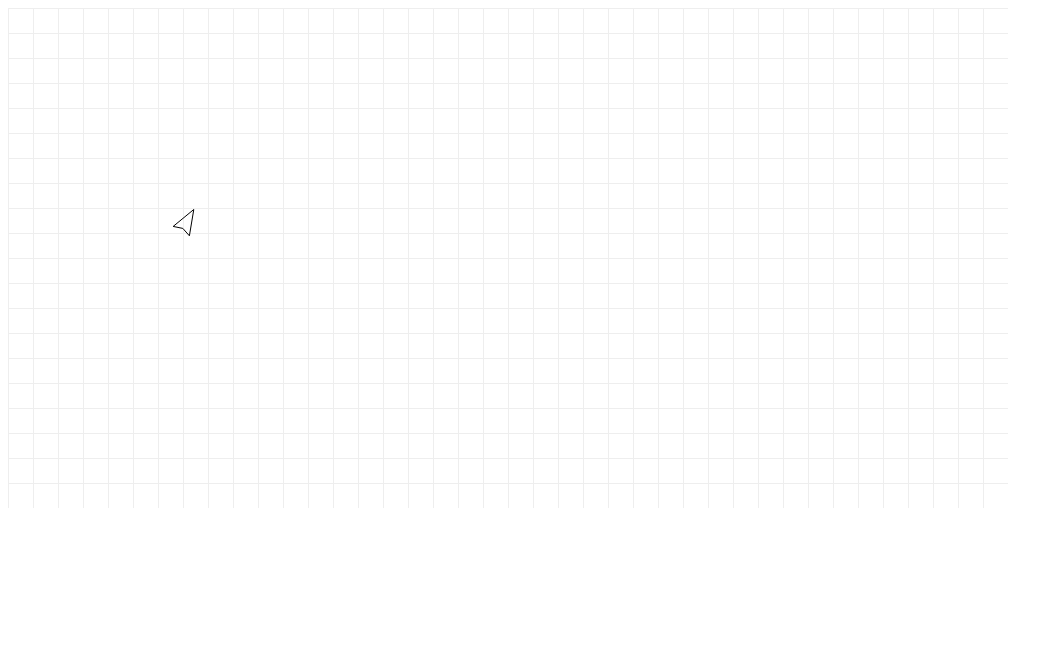
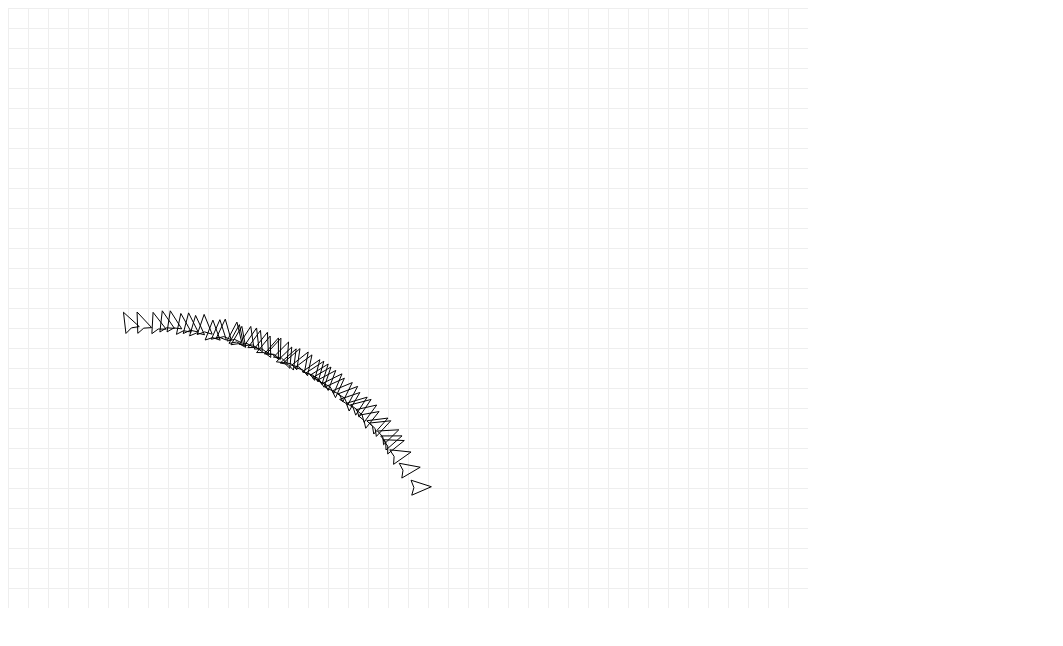
Before and after one commit to gnidan/canvasboids, a plain HTML site: page boids.html in a window 1280 px wide. Shown: the whole page, without its empty margins (0-1063 px from the left). Drawn offline with Linux system fonts and the light colour scheme.

Commit message:
first version working

```diff
--- a/boids.html
+++ b/boids.html
@@ -5,13 +5,14 @@
   <script src="boids.js"></script>
 </head>
 <body>
-<canvas id="boids" width="1000" height="500"></canvas>
+<canvas id="boids" width="800" height="600"></canvas>
 <script>
 
 var canvasElement = document.getElementById("boids");
-var arena = new Arena(canvasElement, 25, 1);
+var arena = new Arena(canvasElement, 20, 4);
 
-arena.newBoid(200, 200, 0);
+for(var i=0; i<50; i++)
+  arena.newBoid(100, 100);
 arena.simulate(30);
 
 //setInterval(step, 50);
--- a/boids.js
+++ b/boids.js
@@ -1,10 +1,12 @@
-function Arena(canvas, size, speed)
+function Arena(canvas, size, maxSpeed)
 {
+	this.neighborDistance = 2 * size;
+
 	// speed is in boid lengths per second
 	this.canvas = canvas;
 	this.context = canvas.getContext("2d");
 	this.size = size;
-	this.speed = speed;
+	this.maxSpeed = maxSpeed;
 	this.objects = [];
 
 	this.simulate = function(framerate) {
@@ -17,8 +19,8 @@ function Arena(canvas, size, speed)
 		setInterval(function() { arena.step(arena); }, 1000.0 / framerate);
 	}
 
-	this.newBoid = function(centerX, centerY, theta) {
-		var b = new Boid(centerX, centerY, theta);
+	this.newBoid = function(x, y) {
+		var b = new Boid(x, y);
 		this.objects.push(b);
 		return b;
 	}
@@ -50,39 +52,69 @@ function Arena(canvas, size, speed)
 
 		for(var i in arena.objects)
 		{
-			arena.objects[i].move( this.size * this.speed * this.portion );
-			arena.objects[i].rotate(Math.PI * 2 / 180);
+			var boid = arena.objects[i];
 
+			var neighbors = [];
+			for(var j in arena.objects)
+			{
+			  var other = arena.objects[j];
+
+			  if(other != boid && boid.pos.distance(other.pos) < this.neighborDistance)
+			      neighbors.push(other);
+			}
+
+			if(neighbors.length > 0)
+			  boid.flock(neighbors);
+
+			var distance = arena.size * arena.maxSpeed * arena.portion;
+
+			boid.move(distance);
+
+		}
+
+		for(var i in arena.objects)
+		{
+		  var boid  = arena.objects[i];
+
+		  boid.pos.x += arena.canvas.width;
+		  boid.pos.y += arena.canvas.height;
+
+		  boid.pos.x %= arena.canvas.width;
+			boid.pos.y %= arena.canvas.height;
 		}
 
 		arena.draw();
 	}
 }
 
-function Boid(centerX, centerY, theta)
+function Boid(x, y)
 {
-	this.centerX = centerX;
-	this.centerY = centerY;
-	this.theta = theta;
+  this.pos   = new Vector2D(x, y);
+  this.vel   = new Vector2D(Math.random() * 2 - 1, Math.random() * 2 - 1);
+  this.acc   = new Vector2D(0,0);
 
 	this.draw =	function(context, length) {
 	  var width = 3/4 * length;
 	  context.beginPath();
 
-	  frontX = this.centerX + (length / 2) * Math.cos(this.theta);
-	  frontY = this.centerY + (length / 2) * Math.sin(this.theta);
+	  var centerX = this.pos.x;
+	  var centerY = this.pos.y;
+	  var theta   = this.vel.theta();
 
-	  rearX = frontX - 2 * (frontX - this.centerX);
-	  rearY = frontY - 2 * (frontY - this.centerY);
+	  var frontX = centerX + (length / 2) * Math.cos(theta);
+	  var frontY = centerY + (length / 2) * Math.sin(theta);
 
-	  dentX = frontX - 1.75 * (frontX - this.centerX);
-	  dentY = frontY - 1.75 * (frontY - this.centerY);
+	  var rearX = frontX - 2 * (frontX - centerX);
+	  var rearY = frontY - 2 * (frontY - centerY);
 
-	  rightX = rearX + (width / 2) * Math.cos(this.theta + Math.PI / 2);
-	  rightY = rearY + (width / 2) * Math.sin(this.theta + Math.PI / 2);
+	  var dentX = frontX - 1.75 * (frontX - centerX);
+	  var dentY = frontY - 1.75 * (frontY - centerY);
 
-	  leftX = rearX - (width / 2) * Math.cos(this.theta + Math.PI / 2);
-	  leftY = rearY - (width / 2) * Math.sin(this.theta + Math.PI / 2);
+	  var rightX = rearX + (width / 2) * Math.cos(theta + Math.PI / 2);
+	  var rightY = rearY + (width / 2) * Math.sin(theta + Math.PI / 2);
+
+	  var leftX = rearX - (width / 2) * Math.cos(theta + Math.PI / 2);
+	  var leftY = rearY - (width / 2) * Math.sin(theta + Math.PI / 2);
 
 	  context.moveTo(frontX, frontY);
 	  context.lineTo(rightX, rightY);
@@ -94,12 +126,138 @@ function Boid(centerX, centerY, theta)
 	  context.stroke();
 	}
 
-	this.move = function (distance) {
-		this.centerX += distance * Math.cos(this.theta);
-		this.centerY += distance * Math.sin(this.theta);
+	this.move = function(distance) {
+	  this.vel.add(this.acc);
+
+	  this.vel.limit(distance);
+
+	  this.pos.add(this.vel);
+
+	  this.acc = new Vector2D(0,0);
 	}
 
-	this.rotate = function(theta) {
-		this.theta += theta;
+	this.flock = function(neighbors) {
+	  this.acc.add(this.separate(neighbors));
+	  this.acc.add(this.align(neighbors).mult(2));
+	  this.acc.add(this.center(neighbors));
+	}
+
+	this.separate = function(neighbors) {
+	  var sum = new Vector2D(0,0);
+
+	  for(i in neighbors)
+	  {
+	    var boid = neighbors[i];
+	    var dist = this.pos.distance(boid.pos);
+
+	    var diff = new Vector2D(this.pos.x, this.pos.y);
+	    diff.sub(boid.pos);
+
+	    diff.normalize();
+
+	    sum.add(diff);
+	  }
+
+	  sum.div(neighbors.length);
+
+	  return sum;
+	}
+
+	this.align = function(neighbors) {
+	  var sum = new Vector2D(0, 0);
+
+	  for(i in neighbors)
+	  {
+	    var boid = neighbors[i];
+
+	    sum.add(boid.vel);
+	  }
+
+	  sum.div(neighbors.length);
+
+	  return sum;
+	}
+
+	this.center = function(neighbors) {
+	  var sum = new Vector2D(0, 0);
+	  for(i in neighbors)
+	  {
+	    var boid = neighbors[i];
+	    sum.add(boid.pos);
+	  }
+
+	  sum.div(neighbors.length);
+
+	  return this.steer(sum);
+	}
+
+	this.steer = function(target) {
+	  target.sub(this.pos);
+	  target.sub(this.vel);
+	  target.limit(0.01);
+
+	  return target;
 	}
 }
+
+function Vector2D(x, y)
+{
+  this.x = x;
+  this.y = y;
+
+  this.r = function() {
+    return Math.sqrt( this.x * this.x + this.y * this.y);
+  }
+
+  this.theta = function() {
+    var angle = Math.atan2(-this.y, this.x);
+    return -angle;
+  }
+
+  this.add = function(that) {
+    this.x += that.x;
+    this.y += that.y;
+    return this;
+  }
+
+  this.sub = function(that) {
+    this.x -= that.x;
+    this.y -= that.y;
+    return this;
+  }
+
+  this.mult = function(n) {
+    this.x *= n;
+    this.y *= n;
+    return this;
+  }
+
+  this.div = function(n) {
+    this.x /= n;
+    this.y /= n;
+    return this;
+  }
+
+  this.normalize = function() {
+    if(this.r() > 0)
+      this.div(this.r());
+    return this;
+  }
+
+  this.limit = function(max) {
+    var r = this.r();
+    if(r > max)
+    {
+      this.normalize();
+      this.mult(max);
+    }
+    return this;
+  }
+
+  this.distance = function(that) {
+    var dx = this.x - that.x;
+    var dy = this.y - that.y;
+
+    return Math.sqrt(dx * dx + dy * dy);
+  }
+}
```
